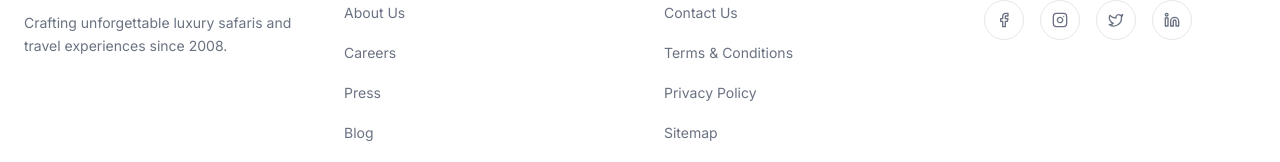
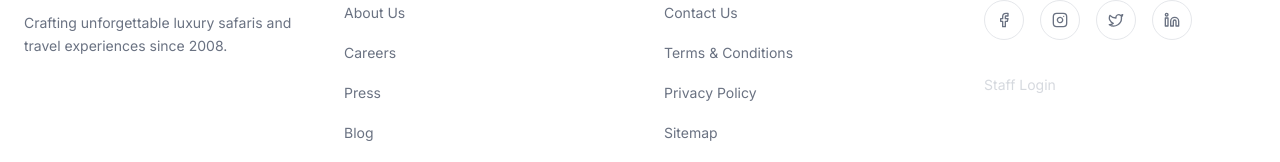
Before and after one commit to joelthomasitday/world-safari, a Next.js app: page /about in a window 1280 px wide. Shown: the part 1704-1866 px from the top of the page. Built offline with nearby package versions, Linux system fonts and the light colour scheme; no server answers; the database is empty; a web font is replaced by a local one.

Commit message:
feat: add Footer component with navigation links and social media integration.

```diff
--- a/components/landing/Footer.tsx
+++ b/components/landing/Footer.tsx
@@ -8,7 +8,6 @@ export function Footer() {
     <footer className="bg-white text-gray-900 border-t border-gray-100 pt-20 pb-10">
       <div className="container mx-auto px-6">
         <div className="grid grid-cols-1 md:grid-cols-4 gap-12 mb-16">
-          {/* Brand */}
           <div className="col-span-1 md:col-span-1">
             <Link href="/" className="inline-flex items-center gap-2 mb-6">
                <div className="w-8 h-8 rounded-full bg-primary flex items-center justify-center text-white font-serif font-bold">
@@ -59,6 +58,15 @@ export function Footer() {
                 </a>
               ))}
             </div>
+
+            <div className="mt-8">
+               <Link
+                 href="/admin/login"
+                 className="text-sm text-gray-400 opacity-40 hover:opacity-100 transition-opacity no-underline"
+               >
+                 Staff Login
+               </Link>
+            </div>
           </div>
         </div>
 
```
